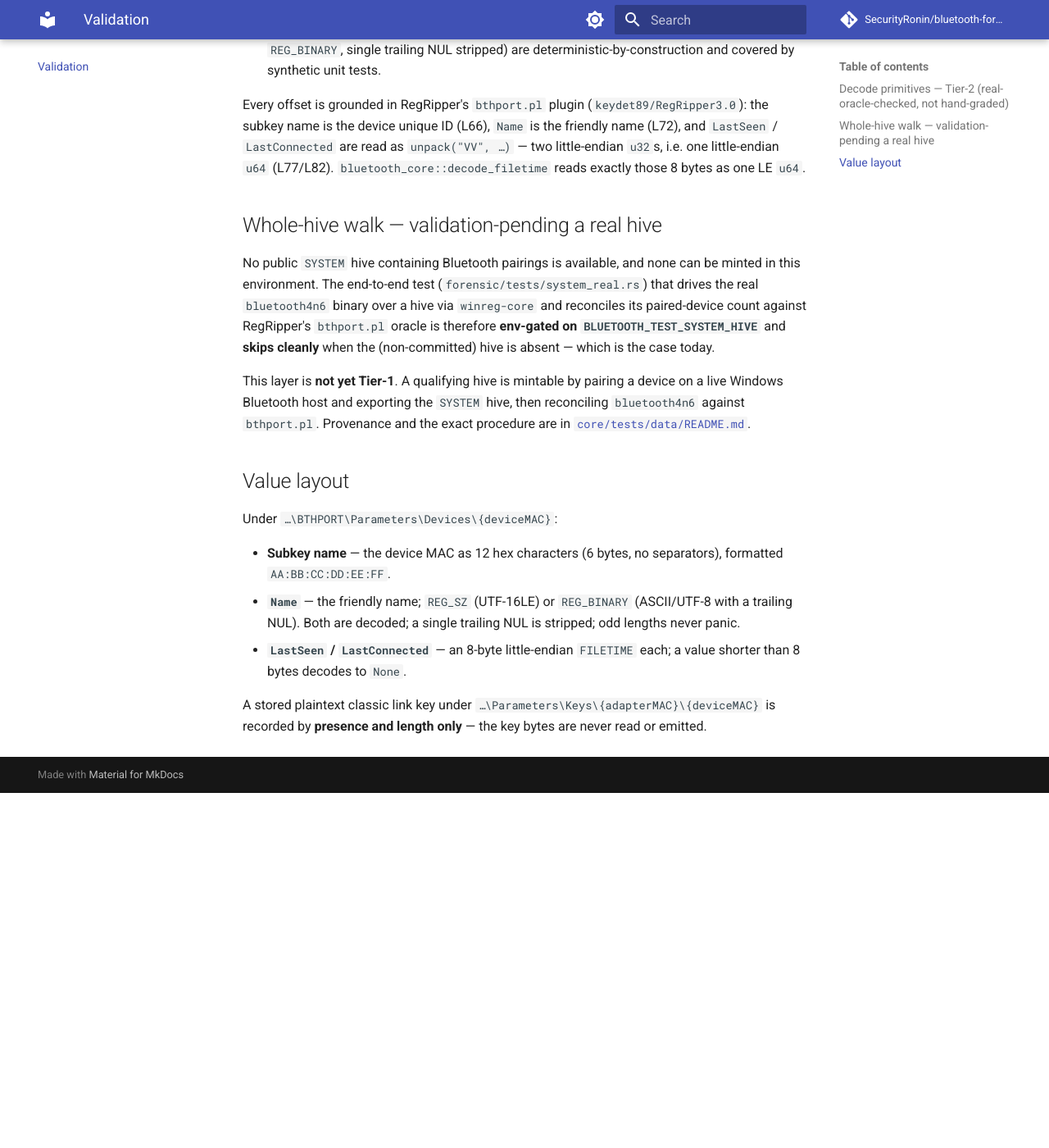
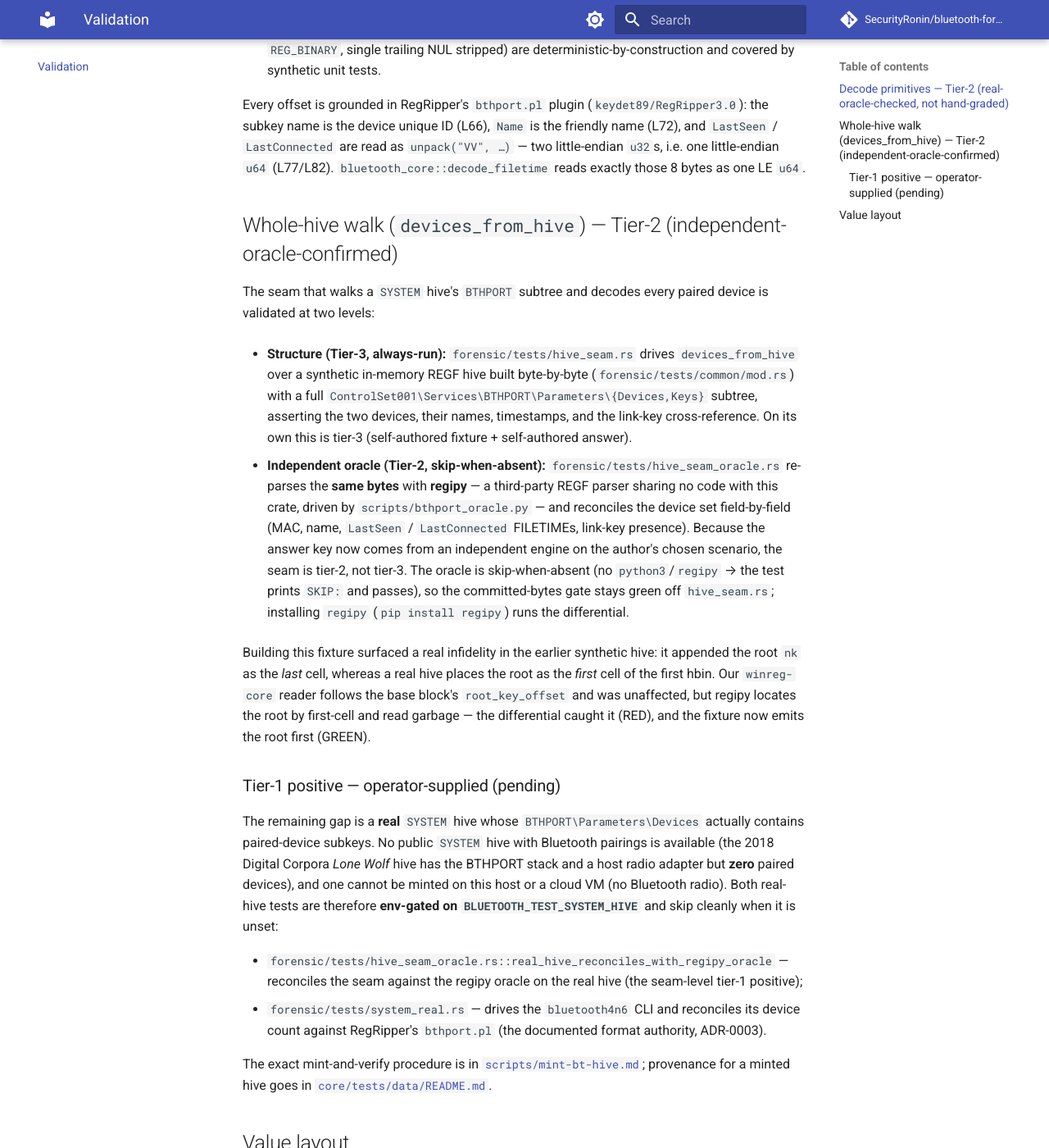
Before and after one commit to SecurityRonin/bluetooth-forensic, an MkDocs documentation site: the page built from docs/validation.md, in a window 1280 px wide and 1400 px high, scrolled down 832 px. Shown: the whole window at 82% size. Built offline with MkDocs 1.6.1 and Material for MkDocs 9.7.7, drawn with Linux system fonts in a browser that asks for light colours; comment, search, counter and statistics services are not loaded; before the commit the page ends 1799 px from its top, so only the background shows below that.

Commit message:
docs(validation): record tier-2 BTHPORT oracle; add mint procedure
- docs/validation.md: replace the "validation-pending" whole-hive section with
  the tier-2 independent-oracle (regipy) differential now in place, and scope
  the remaining tier-1 positive as operator-supplied/pending.
- scripts/mint-bt-hive.md: exact Windows procedure to mint a real SYSTEM hive
  with paired classic BT devices (reg save HKLM\SYSTEM) and reconcile against
  the regipy oracle + RegRipper bthport.pl.
- core/tests/data/README.md: provenance for the synthetic (generated) fixture,
  the regipy oracle, and the pending real-hive tier-1 positive.
- hive_seam_oracle.rs: let-else in the oracle spawn (clippy manual_let_else).
- gitignore Python bytecode.

Co-Authored-By: Claude Fable 5 <noreply@anthropic.com>

```diff
--- a/docs/validation.md
+++ b/docs/validation.md
@@ -32,17 +32,47 @@ name is the device unique ID (L66), `Name` is the friendly name (L72), and `Last
 `LastConnected` are read as `unpack("VV", …)` — two little-endian `u32`s, i.e. one little-endian
 `u64` (L77/L82). `bluetooth_core::decode_filetime` reads exactly those 8 bytes as one LE `u64`.
 
-## Whole-hive walk — validation-pending a real hive
+## Whole-hive walk (`devices_from_hive`) — Tier-2 (independent-oracle-confirmed)
 
-No public `SYSTEM` hive containing Bluetooth pairings is available, and none can be minted in this
-environment. The end-to-end test (`forensic/tests/system_real.rs`) that drives the real
-`bluetooth4n6` binary over a hive via `winreg-core` and reconciles its paired-device count against
-RegRipper's `bthport.pl` oracle is therefore **env-gated on `BLUETOOTH_TEST_SYSTEM_HIVE`** and
-**skips cleanly** when the (non-committed) hive is absent — which is the case today.
+The seam that walks a `SYSTEM` hive's `BTHPORT` subtree and decodes every paired device is validated
+at two levels:
 
-This layer is **not yet Tier-1**. A qualifying hive is mintable by pairing a device on a live Windows
-Bluetooth host and exporting the `SYSTEM` hive, then reconciling `bluetooth4n6` against `bthport.pl`.
-Provenance and the exact procedure are in
+- **Structure (Tier-3, always-run):** `forensic/tests/hive_seam.rs` drives `devices_from_hive` over a
+  synthetic in-memory REGF hive built byte-by-byte (`forensic/tests/common/mod.rs`) with a full
+  `ControlSet001\Services\BTHPORT\Parameters\{Devices,Keys}` subtree, asserting the two devices, their
+  names, timestamps, and the link-key cross-reference. On its own this is tier-3 (self-authored
+  fixture + self-authored answer).
+
+- **Independent oracle (Tier-2, skip-when-absent):** `forensic/tests/hive_seam_oracle.rs` re-parses the
+  **same bytes** with **regipy** — a third-party REGF parser sharing no code with this crate, driven by
+  `scripts/bthport_oracle.py` — and reconciles the device set field-by-field (MAC, name, `LastSeen` /
+  `LastConnected` FILETIMEs, link-key presence). Because the answer key now comes from an independent
+  engine on the author's chosen scenario, the seam is tier-2, not tier-3. The oracle is skip-when-absent
+  (no `python3`/`regipy` → the test prints `SKIP:` and passes), so the committed-bytes gate stays green
+  off `hive_seam.rs`; installing `regipy` (`pip install regipy`) runs the differential.
+
+  Building this fixture surfaced a real infidelity in the earlier synthetic hive: it appended the root
+  `nk` as the *last* cell, whereas a real hive places the root as the *first* cell of the first hbin.
+  Our `winreg-core` reader follows the base block's `root_key_offset` and was unaffected, but regipy
+  locates the root by first-cell and read garbage — the differential caught it (RED), and the fixture
+  now emits the root first (GREEN).
+
+### Tier-1 positive — operator-supplied (pending)
+
+The remaining gap is a **real** `SYSTEM` hive whose `BTHPORT\Parameters\Devices` actually contains
+paired-device subkeys. No public `SYSTEM` hive with Bluetooth pairings is available (the 2018 Digital
+Corpora *Lone Wolf* hive has the BTHPORT stack and a host radio adapter but **zero** paired devices),
+and one cannot be minted on this host or a cloud VM (no Bluetooth radio). Both real-hive tests are
+therefore **env-gated on `BLUETOOTH_TEST_SYSTEM_HIVE`** and skip cleanly when it is unset:
+
+- `forensic/tests/hive_seam_oracle.rs::real_hive_reconciles_with_regipy_oracle` — reconciles the seam
+  against the regipy oracle on the real hive (the seam-level tier-1 positive);
+- `forensic/tests/system_real.rs` — drives the `bluetooth4n6` CLI and reconciles its device count
+  against RegRipper's `bthport.pl` (the documented format authority, ADR-0003).
+
+The exact mint-and-verify procedure is in
+[`scripts/mint-bt-hive.md`](https://github.com/SecurityRonin/bluetooth-forensic/blob/main/scripts/mint-bt-hive.md);
+provenance for a minted hive goes in
 [`core/tests/data/README.md`](https://github.com/SecurityRonin/bluetooth-forensic/blob/main/core/tests/data/README.md).
 
 ## Value layout
```
Also changed, not shown: scripts/mint-bt-hive.md (added, +82 -0 lines), 3 other files.
